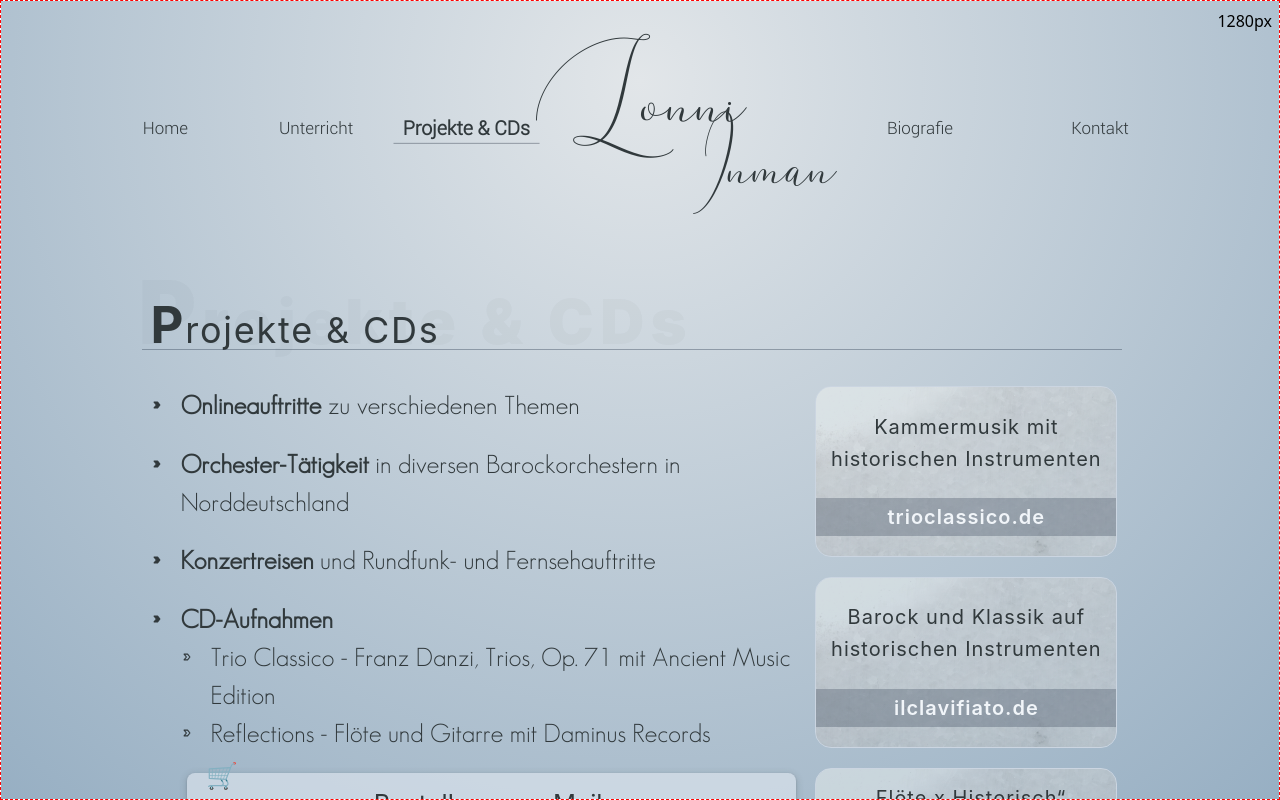
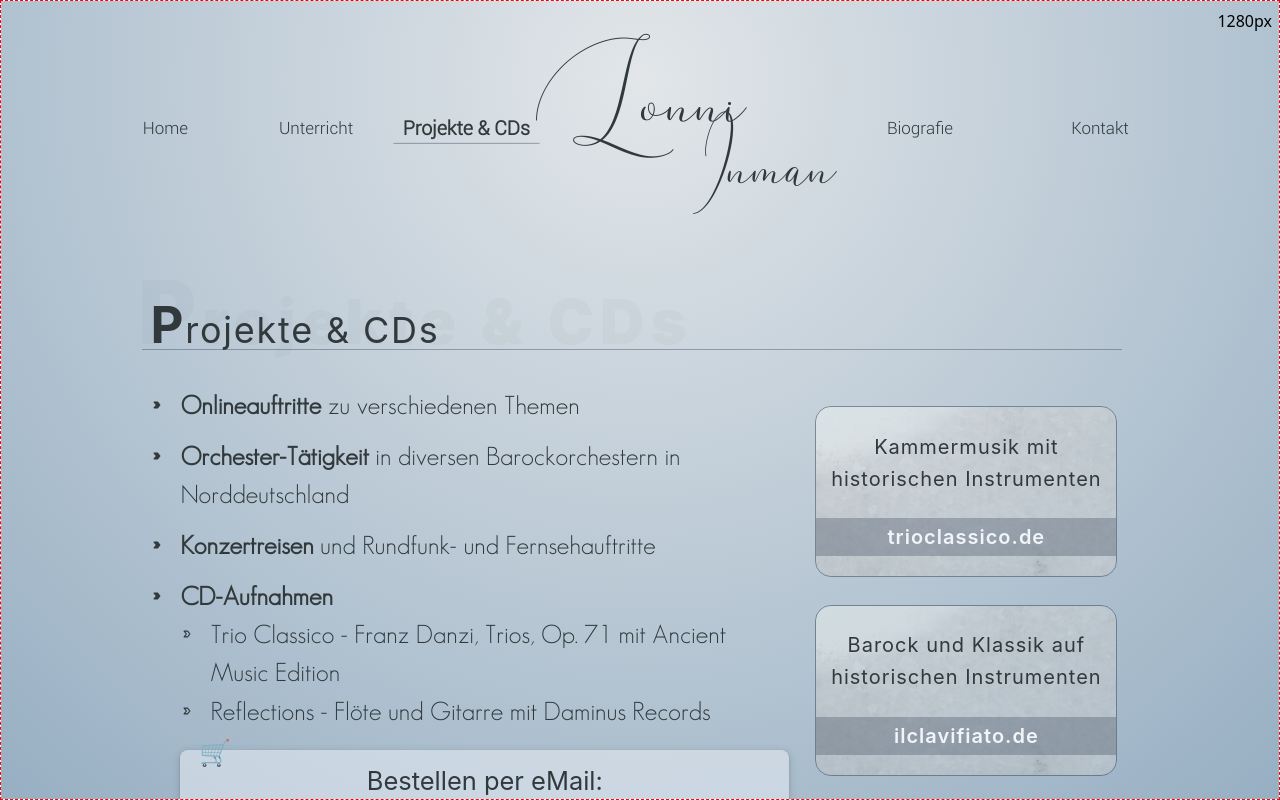
Before and after one commit to j-eick/lonni-homepage, a Next.js app: page /home/projekte in a window 1280 px wide. Built offline with nearby package versions, Linux system fonts and the light colour scheme; a web font is replaced by a local one.

Commit message:
style adjustments

```diff
--- a/app/globals.css
+++ b/app/globals.css
@@ -223,7 +223,7 @@ p {
 }
 
 .flowText > * + * {
-    margin-top: 0.8em;
+    margin-top: 0.5em;
 }
 .flowTextAndLastChild > * + * {
     margin-top: 0.75em;
--- a/app/home/projekte/page.tsx
+++ b/app/home/projekte/page.tsx
@@ -16,15 +16,15 @@ export default function Home() {
         <MainLayout>
             <Header className="relative flex w-full mb-14" />
             {/* vvv---vvv PER PAGE CONTENT GOES HERE vvv---vvv */}
-            <section className={`w-9/10 mx-auto my-0 flex flex-col`}>
+            <section className={`grow w-9/10 mx-auto my-0 flex flex-col`}>
                 <PageTitle
                     firstLetter="P"
                     rest="rojekte & CDs"
                 />
                 <div className="flex">
                     <main className={`w-8/12`}>
-                        <article className="flowText">
-                            <ul className="flowText">
+                        <article className="">
+                            <ul className="pr-10 flowText">
                                 <Bulletpoint bulletpointSize={bulletpointSize}>
                                     <strong className="font-semibold">Onlineauftritte</strong> zu verschiedenen Themen
                                 </Bulletpoint>
@@ -68,8 +68,8 @@ export default function Home() {
                             </ul>
                         </article>
                     </main>
-                    <aside className={`w-4/12 flex justify-center`}>
-                        <ul className="w-max flex flex-col gap-5">
+                    <aside className={`grow w-4/12 flex justify-center`}>
+                        <ul className="w-max p-5 flex flex-col gap-7">
                             <LinkCard
                                 description="Kammermusik mit historischen Instrumenten"
                                 url="trioclassico.de"
--- a/components/ui/link-card/LinkCard.tsx
+++ b/components/ui/link-card/LinkCard.tsx
@@ -1,5 +1,6 @@
 import Link from "next/link";
 import { ReactNode, useEffect, useState } from "react";
+import Image from "next/image";
 
 type LinkCardProps = {
     description: ReactNode;
@@ -37,14 +38,15 @@ export default function LinkCard({
     return (
         <div
             className={`bb
-                        relative w-max rounded-2xl overflow-hidden`}
+                        relative w-max rounded-2xl overflow-hidden border-slate-700/50
+                        hover:border-1 hover:border-slate-200 hover:shadow-flat`}
             onMouseEnter={() => setIsHovered(true)}
             onMouseLeave={() => setIsHovered(false)}
         >
             {/* -------  BACKGROUND IMG  ------- */}
-            <img
-                src="/wgTiles.jpg"
-                alt=""
+            <Image
+                src={"/wgTiles.jpg"}
+                alt={""}
                 width={width}
                 height={height}
                 className="opacity-40"
@@ -82,14 +84,17 @@ export default function LinkCard({
                             {url}
                         </div>
                     ) : (
-                        <div className={`w-full h-full flex bg-slate-700/30`}>
+                        <div
+                            className={`w-full h-full flex bg-slate-700/30
+                                        `}
+                        >
                             <div className={`w-8/12 h-full flex justify-center items-center`}>{url}</div>
                             <span
                                 className={`w-4/12 h-full flex justify-center items-center animate-slideInRightToLeft`}
                             >
                                 <Link
                                     className={`px-5
-                                                border-1 border-slate-200 rounded-lg
+                                                border-1 rounded-lg
                                                 hover:font-bold hover:border-2 hover:cursor-pointer`}
                                     href={link}
                                 >
--- a/tailwind.config.js
+++ b/tailwind.config.js
@@ -76,6 +76,7 @@ module.exports = {
                 flat: "rgba(60, 64, 67, 0.3) 0px 1px 2px 0px, rgba(60, 64, 67, 0.15) 0px 2px 6px 2px",
                 step: "rgba(0, 0, 0, 0.19) 0px 10px 20px, rgba(0, 0, 0, 0.23) 0px 6px 6px",
                 soft: "rgba(0, 0, 0, 0.07) 0px 1px 2px, rgba(0, 0, 0, 0.07) 0px 2px 4px, rgba(0, 0, 0, 0.07) 0px 4px 8px, rgba(0, 0, 0, 0.07) 0px 8px 16px, rgba(0, 0, 0, 0.07) 0px 16px 32px, rgba(0, 0, 0, 0.07) 0px 32px 64px",
+                softWhite: "0 0px 50px rgba(255, 255, 255, 0.753), 0 0 50px rgba(255, 255, 255, 0.353)",
             },
             colors: {
                 "color-primary": "var(--primary2)",
```
